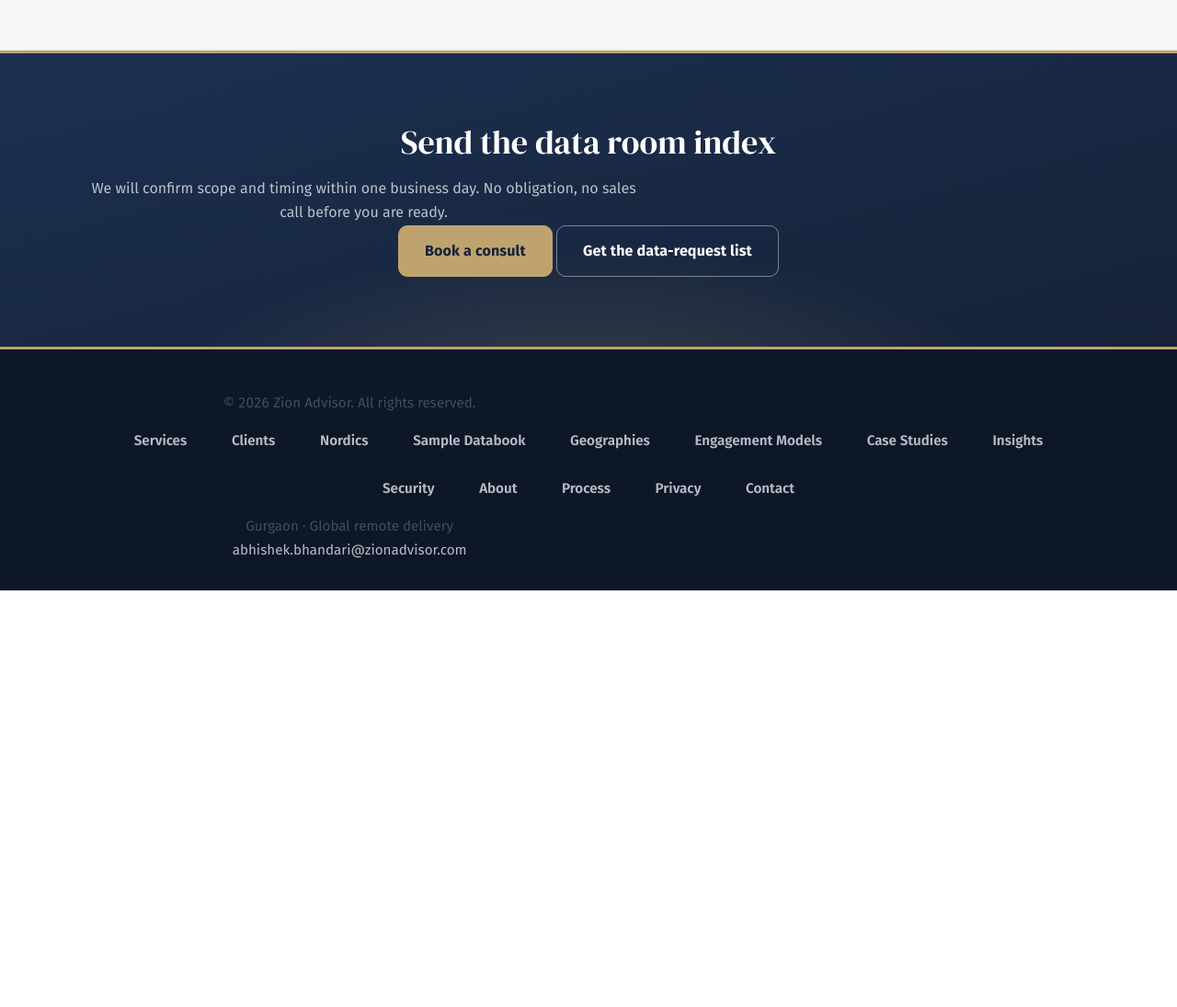
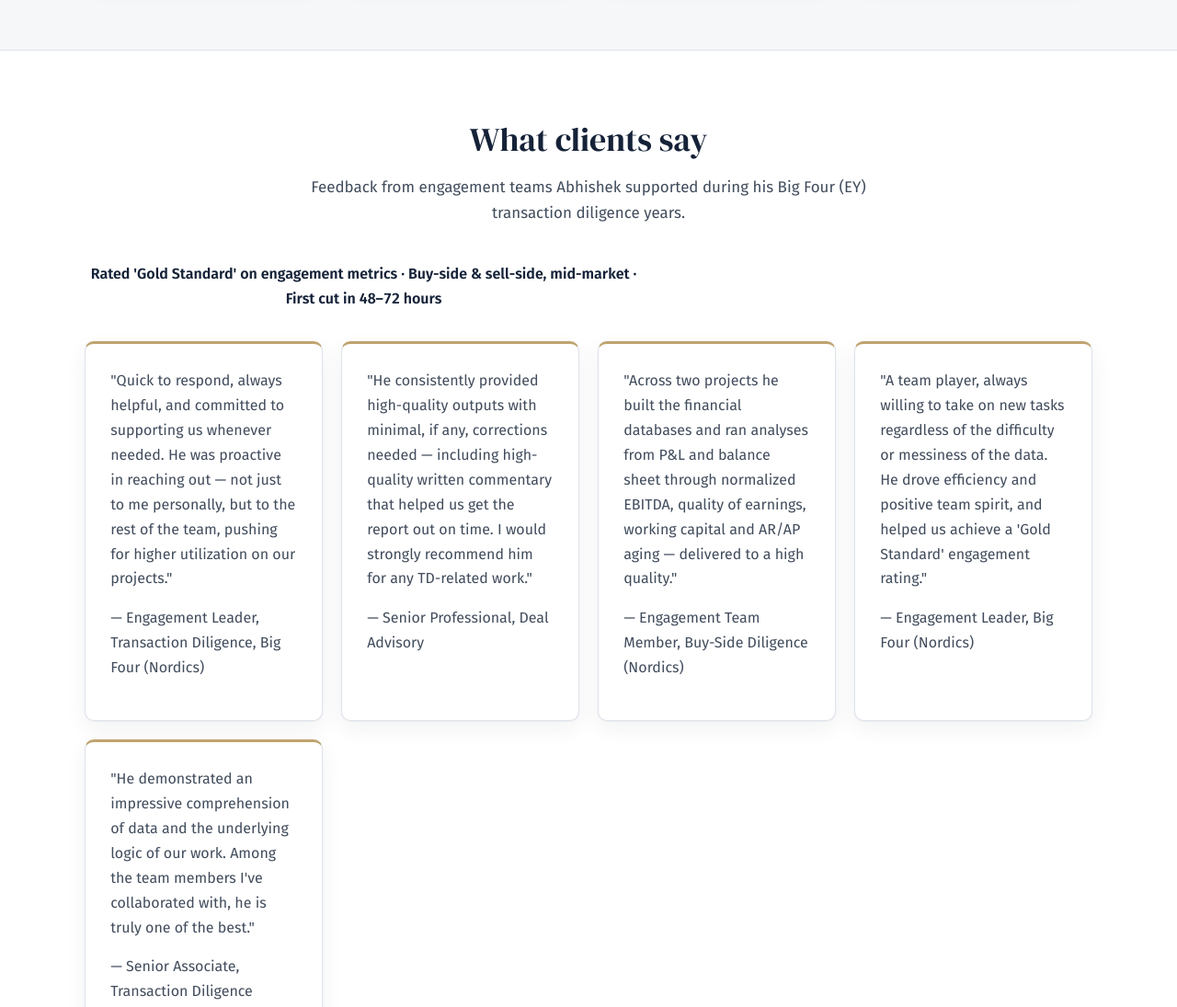
Before and after one commit to Avira1306/Zionadvisor_Hermes, a plain HTML site: page index.html in a window 1280 px wide. Shown: the part 3360-4455 px from the top of the page at 92% size. Before the commit the page ends 4002 px from the top, so only its background shows below. Drawn offline with Linux system fonts and the light colour scheme.

Commit message:
Add testimonials section — 'What clients say' (5 anonymized cards, named version prepared as comment)

```diff
--- a/index.html
+++ b/index.html
@@ -145,6 +145,46 @@
         </div>
     </section>
 
+    <section class="section">
+        <div class="container">
+            <h2>What clients say</h2>
+            <p class="lead">Feedback from engagement teams Abhishek supported during his Big Four (EY) transaction diligence years.</p>
+            <p><strong>Rated 'Gold Standard' on engagement metrics &middot; Buy-side &amp; sell-side, mid-market &middot; First cut in 48&ndash;72 hours</strong></p>
+            <div class="grid">
+                <div class="card">
+                    <p>"Quick to respond, always helpful, and committed to supporting us whenever needed. He was proactive in reaching out — not just to me personally, but to the rest of the team, pushing for higher utilization on our projects."</p>
+                    <p>— Engagement Leader, Transaction Diligence, Big Four (Nordics)</p>
+                </div>
+                <div class="card">
+                    <p>"He consistently provided high-quality outputs with minimal, if any, corrections needed — including high-quality written commentary that helped us get the report out on time. I would strongly recommend him for any TD-related work."</p>
+                    <p>— Senior Professional, Deal Advisory</p>
+                </div>
+                <div class="card">
+                    <p>"Across two projects he built the financial databases and ran analyses from P&amp;L and balance sheet through normalized EBITDA, quality of earnings, working capital and AR/AP aging — delivered to a high quality."</p>
+                    <p>— Engagement Team Member, Buy-Side Diligence (Nordics)</p>
+                </div>
+                <div class="card">
+                    <p>"A team player, always willing to take on new tasks regardless of the difficulty or messiness of the data. He drove efficiency and positive team spirit, and helped us achieve a 'Gold Standard' engagement rating."</p>
+                    <p>— Engagement Leader, Big Four (Nordics)</p>
+                </div>
+                <div class="card">
+                    <p>"He demonstrated an impressive comprehension of data and the underlying logic of our work. Among the team members I've collaborated with, he is truly one of the best."</p>
+                    <p>— Senior Associate, Transaction Diligence</p>
+                </div>
+            </div>
+            <!-- NAMED VERSION - enable after consent
+            <div class="card">
+                <p>"Quick to respond, always helpful and committed — he assisted me in clearing up misunderstandings with other team members, which was highly appreciated. I would happily work with him again and recommend him to others."</p>
+                <p>— Julia Anderson — Finance Manager, Aonic · formerly Senior Analyst, Transaction Diligence, EY</p>
+            </div>
+            <div class="card">
+                <p>"Across two projects he built the financial databases and ran analyses from P&amp;L and balance sheet through normalized EBITDA, quality of earnings, working capital and AR/AP aging — contributed to the quality of the final deliverable to the client."</p>
+                <p>— Emi Martinsson — FP&amp;A Manager, Axentia Technologies · formerly EY-Parthenon, Strategy and Transactions</p>
+            </div>
+            -->
+        </div>
+    </section>
+
     <section class="section cta-band">
             <div class="container">
                 <h2>Send the data room index</h2>
```
